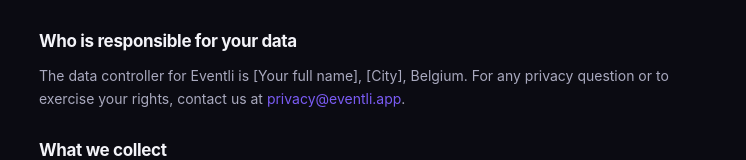
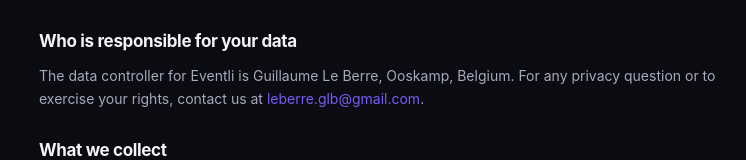
Before and after one commit to GuillaumeLeBerreBIT/CalendarTrackingApp, a React (Vite) app in the folder client/: page /privacy in a window 1280 px wide. Shown: the part 236-396 px from the top of the page, without its empty margins (261-1007 px from the left). Built offline with nearby package versions, Linux system fonts and the light colour scheme.

Commit message:
docs(privacy): fill in controller identity and privacy contact

```diff
--- a/client/src/pages/PrivacyPage.tsx
+++ b/client/src/pages/PrivacyPage.tsx
@@ -3,9 +3,9 @@
 // ── FILL THESE IN BEFORE LAUNCH (tracked in LAUNCH_CHECKLIST.md) ───────────────
 // Real privacy contact address (e.g. a dedicated alias). Shown to users and used
 // for data-subject requests under GDPR.
-const PRIVACY_EMAIL = 'privacy@eventli.app' // TODO: replace with the real mailbox
+const PRIVACY_EMAIL = 'leberre.glb@gmail.com'
 // Data controller identity: your full legal name + city, Belgium.
-const CONTROLLER_NAME = '[Your full name], [City], Belgium' // TODO: fill in
+const CONTROLLER_NAME = 'Guillaume Le Berre, Ooskamp, Belgium'
 const LAST_UPDATED = '13 June 2026'
 
 function Logo() {
```
Also changed, not shown: 1 other file (tests, documents, lock files or other folders).
